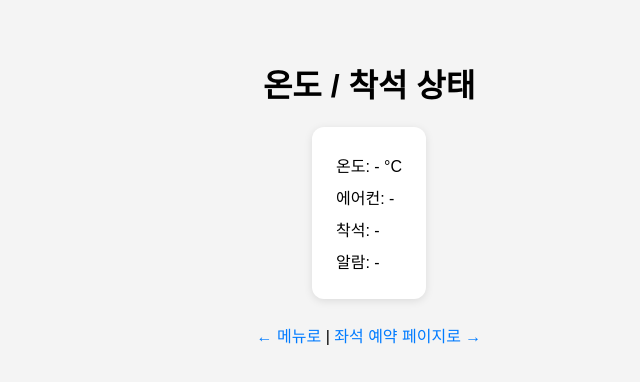
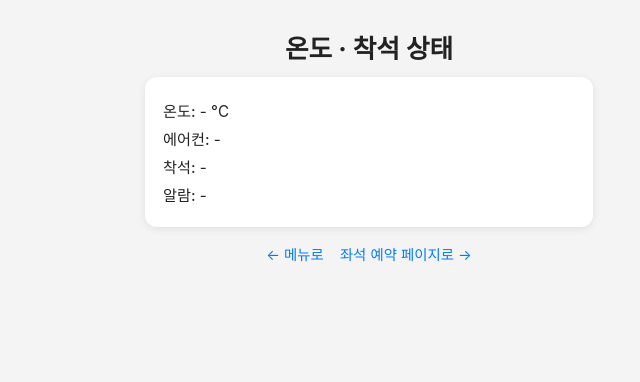
Before and after one commit to Jay-Tiger/testChair, a website: page public/temperature.html in a window 1280 px wide. Shown: the whole page, without its empty margins (271-911 px from the left). Drawn offline with Linux system fonts and the light colour scheme; no server answers.

Commit message:
Refactor temperature.html for improved layout and styles
Updated the HTML structure and styles for better readability and organization.

```diff
--- a/public/temperature.html
+++ b/public/temperature.html
@@ -2,46 +2,79 @@
 <html lang="ko">
 <head>
   <meta charset="UTF-8" />
-  <title>온도/착석 상태</title>
+  <title>온도 · 착석 상태</title>
+  <meta name="viewport" content="width=device-width, initial-scale=1.0" />
   <style>
+    :root {
+      --primary:#007bff;
+      --bg:#f4f4f4;
+      --card-bg:#ffffff;
+      --danger:#d9534f;
+      --muted:#555555;
+    }
+    * { box-sizing: border-box; }
     body {
-      font-family: sans-serif;
+      margin: 0;
+      font-family: -apple-system, BlinkMacSystemFont, "Segoe UI", sans-serif;
+      background: var(--bg);
+      color: #222;
+      display: flex;
+      justify-content: center;
+    }
+    .wrap {
+      width: 100%;
+      max-width: 480px;
+      padding: 16px;
+    }
+    h1 {
+      font-size: 1.6rem;
       text-align: center;
-      margin-top: 60px;
-      background:#f4f4f4;
+      margin: 12px 0 12px;
     }
     .card {
-      display:inline-block;
-      background:#fff;
-      padding:18px 24px;
-      border-radius:12px;
-      box-shadow:0 2px 8px rgba(0,0,0,.1);
-      text-align:left;
+      background: var(--card-bg);
+      border-radius: 12px;
+      padding: 16px 18px;
+      box-shadow: 0 2px 8px rgba(0,0,0,.08);
     }
-    p { margin:8px 0; }
-    .alarm-on { color:#d9534f; font-weight:bold; }
-    .alarm-off { color:#555; }
-    a {
-      display:inline-block;
-      margin-top:16px;
-      text-decoration:none;
-      color:#007bff;
+    p {
+      margin: 6px 0;
+      font-size: 0.95rem;
+    }
+    .label {
+      font-weight: 500;
+    }
+    .alarm-on { color: var(--danger); font-weight: 600; }
+    .alarm-off { color: var(--muted); }
+    .links {
+      margin-top: 16px;
+      text-align: center;
+      font-size: 0.9rem;
+    }
+    .links a {
+      color: var(--primary);
+      text-decoration: none;
+      margin: 0 6px;
     }
   </style>
 </head>
 <body>
-  <h1>온도 / 착석 상태</h1>
-  <div class="card">
-    <p id="temp">온도: - °C</p>
-    <p id="ac">에어컨: -</p>
-    <p id="seatUsed">착석: -</p>
-    <p id="alarm">알람: -</p>
-    <p id="alarmMessage"></p>
+  <div class="wrap">
+    <h1>온도 · 착석 상태</h1>
+
+    <div class="card">
+      <p id="temp"><span class="label">온도:</span> - °C</p>
+      <p id="ac"><span class="label">에어컨:</span> -</p>
+      <p id="seatUsed"><span class="label">착석:</span> -</p>
+      <p id="alarm"><span class="label">알람:</span> -</p>
+      <p id="alarmMessage"></p>
+    </div>
+
+    <div class="links">
+      <a href="/">← 메뉴로</a>
+      <a href="/reservation">좌석 예약 페이지로 →</a>
+    </div>
   </div>
-  <p>
-    <a href="/">← 메뉴로</a> |
-    <a href="/reservation">좌석 예약 페이지로 →</a>
-  </p>
 
   <script>
     async function fetchStatus() {
@@ -58,31 +91,32 @@
 
         // seatReserved가 꺼져 있으면 값 안 보여주기
         if (!state.seatReserved) {
-          tempEl.textContent  = '온도: - °C';
-          acEl.textContent    = '에어컨: -';
-          seatEl.textContent  = '착석: -';
-          alarmEl.textContent = '알람: -';
-          alarmEl.className   = 'alarm-off';
+          tempEl.innerHTML  = '<span class="label">온도:</span> - °C';
+          acEl.innerHTML    = '<span class="label">에어컨:</span> -';
+          seatEl.innerHTML  = '<span class="label">착석:</span> -';
+          alarmEl.innerHTML = '<span class="label">알람:</span> -';
+          alarmEl.className = 'alarm-off';
           alarmMsgEl.textContent = '';
           return;
         }
 
         // 예약 켜져 있을 때만 실제 값 표시
-        tempEl.textContent =
-          `온도: ${state.temperature ?? '-'} °C`;
-        acEl.textContent =
-          `에어컨: ${state.acOn ? 'ON' : 'OFF'}`;
-        seatEl.textContent =
-          `착석: ${state.seatUsed === null ? '-' : (state.seatUsed ? '착석 중' : '자리 비움')}`;
+        tempEl.innerHTML =
+          `<span class="label">온도:</span> ${state.temperature ?? '-'} °C`;
+        acEl.innerHTML =
+          `<span class="label">에어컨:</span> ${state.acOn ? 'ON' : 'OFF'}`;
+        seatEl.innerHTML =
+          `<span class="label">착석:</span> ${
+            state.seatUsed === null ? '-' : (state.seatUsed ? '착석 중' : '자리 비움')
+          }`;
 
-        // 🔥 알람 메시지
         if (state.alarm) {
-          alarmEl.textContent = '알람: 활성화 ⚠️';
-          alarmEl.className   = 'alarm-on';
+          alarmEl.innerHTML = '<span class="label">알람:</span> 활성화 ⚠️';
+          alarmEl.className = 'alarm-on';
           alarmMsgEl.textContent = '자리에 착석해주세요.';
         } else {
-          alarmEl.textContent = '알람: 비활성';
-          alarmEl.className   = 'alarm-off';
+          alarmEl.innerHTML = '<span class="label">알람:</span> 비활성';
+          alarmEl.className = 'alarm-off';
           alarmMsgEl.textContent = '';
         }
       } catch (e) {
```
